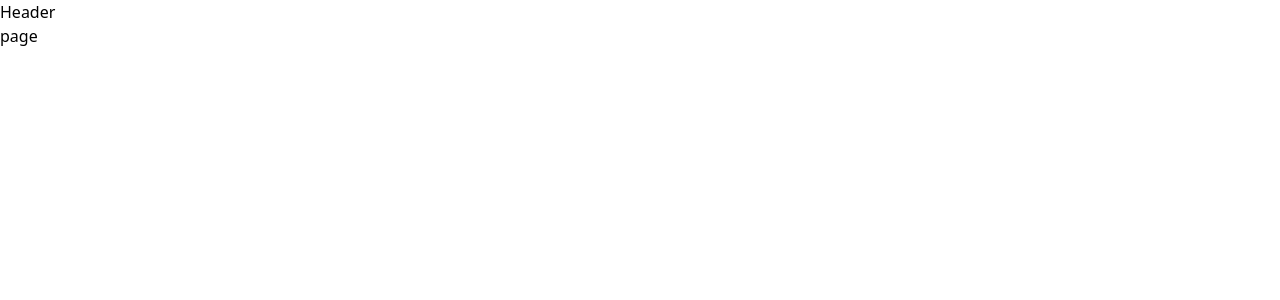
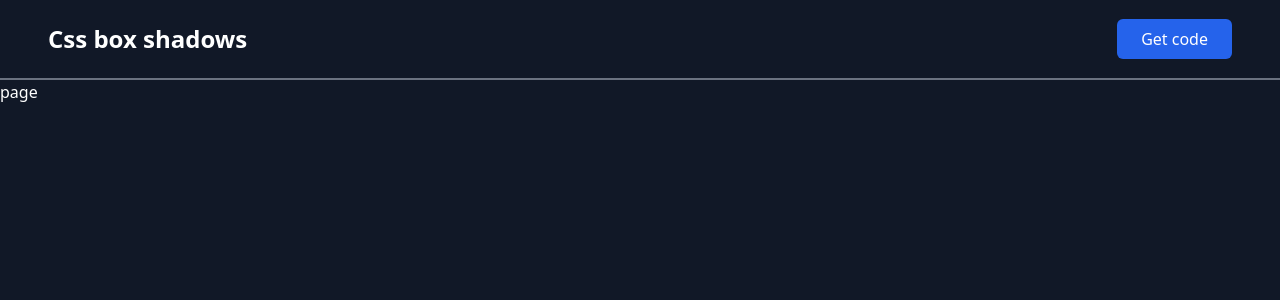
Before and after one commit to fedevcoding/box-shadow-generator, a SvelteKit app: page / in a window 1280 px wide. Shown: the top 300 px of the page. Built offline with nearby package versions, Linux system fonts and the light colour scheme.

Commit message:
style header

```diff
--- a/src/app.html
+++ b/src/app.html
@@ -1,4 +1,4 @@
-<!doctype html>
+<!DOCTYPE html>
 <html lang="en">
  <head>
   <meta charset="utf-8" />
@@ -6,7 +6,7 @@
   <meta name="viewport" content="width=device-width, initial-scale=1" />
   %sveltekit.head%
  </head>
-	<body data-sveltekit-preload-data="hover">
+ <body data-sveltekit-preload-data="hover" class="bg-gray-900 text-white">
   <div style="display: contents">%sveltekit.body%</div>
  </body>
 </html>
--- a/src/routes/+layout.svelte
+++ b/src/routes/+layout.svelte
@@ -3,7 +3,12 @@
 </script>
 
 <section>
- <header>Header</header>
+ <header
+  class="h-20 border-b-gray-500 border-b-2 flex items-center justify-between px-12"
+ >
+  <h1 class="text-2xl font-semibold">Css box shadows</h1>
+  <button class="bg-blue-600 py-2 px-6 rounded-md">Get code</button>
+ </header>
 
  <slot />
 </section>
```
Lines whose indentation alone changed are shown as unchanged.
